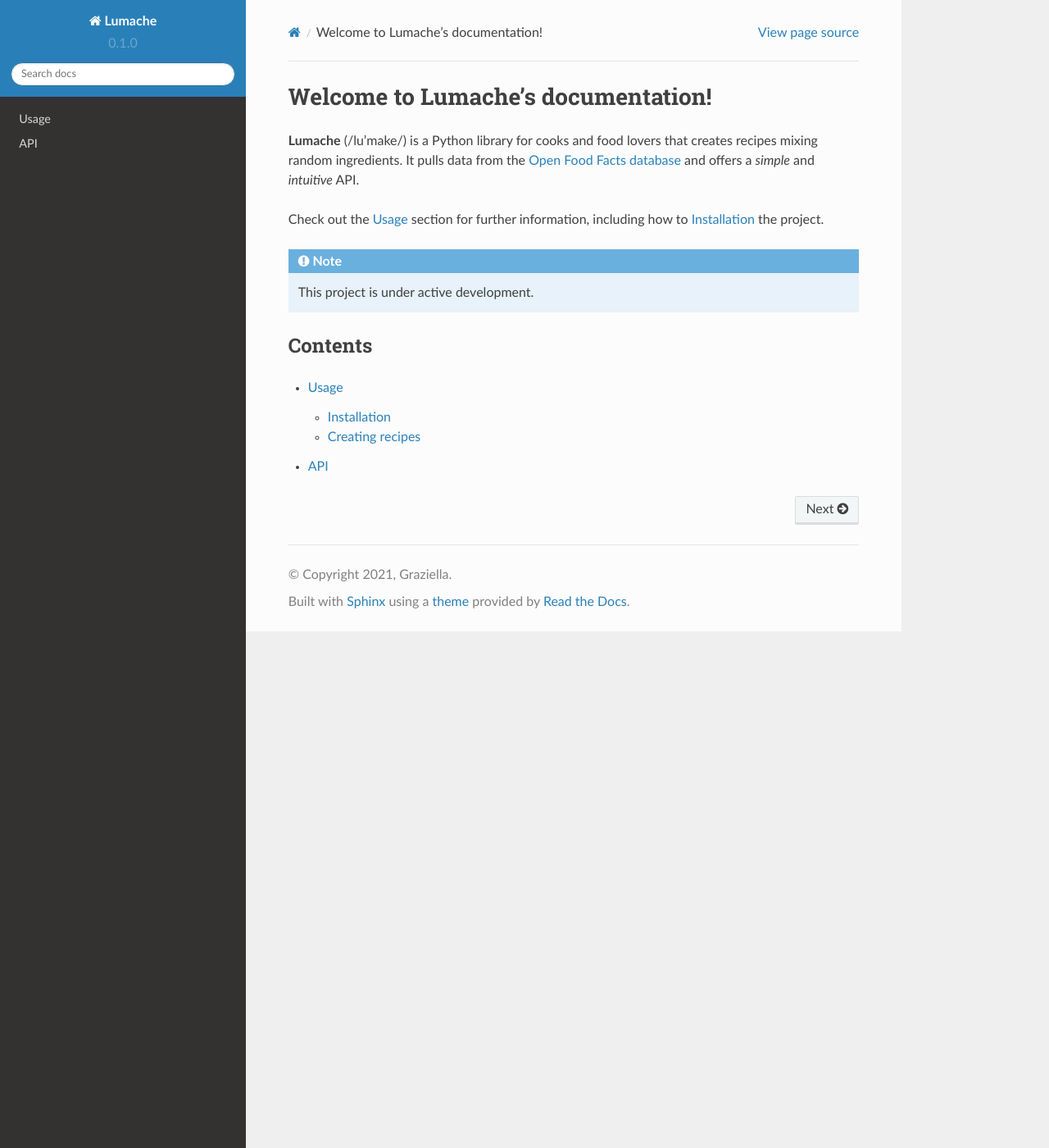
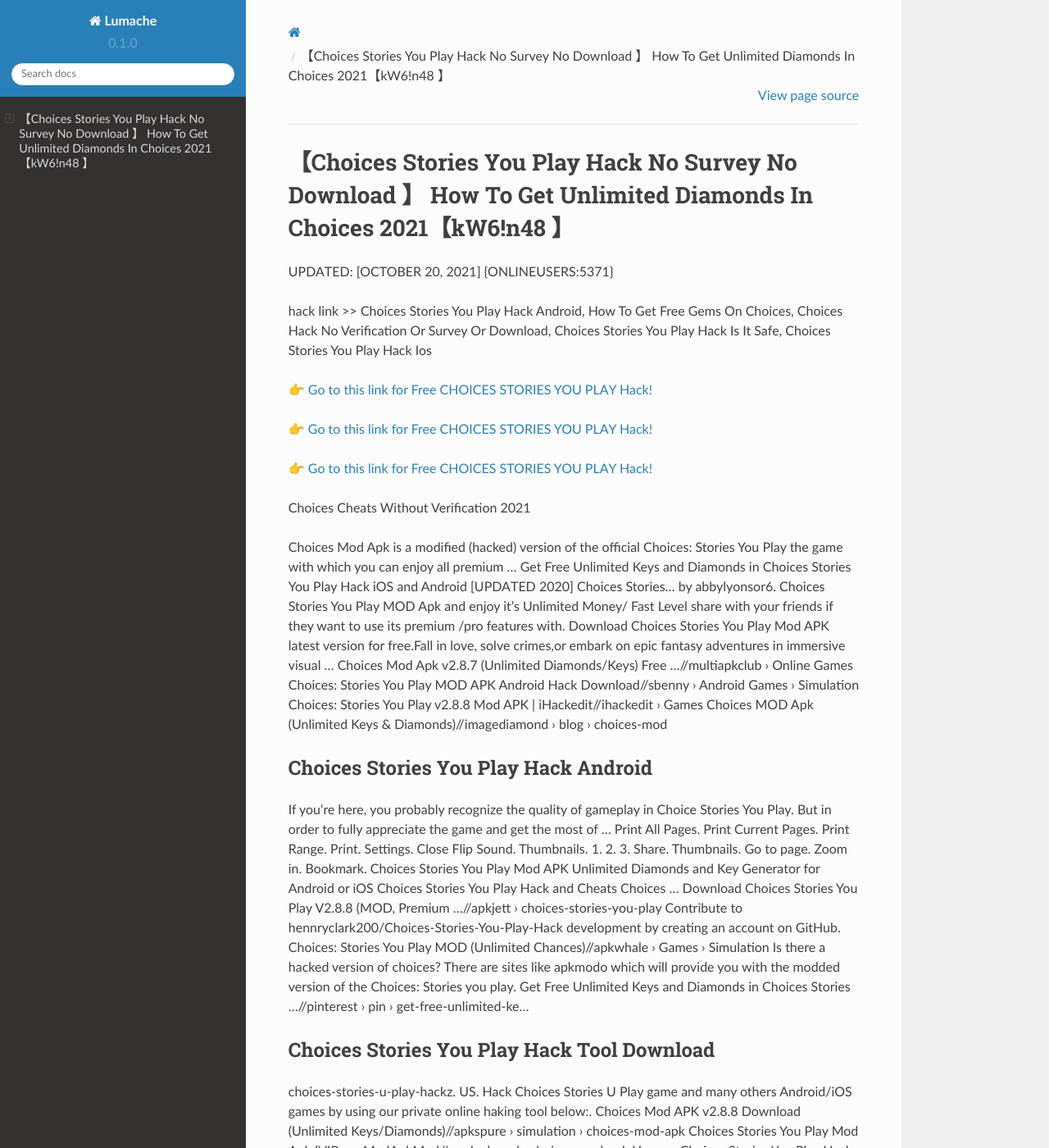
Before and after one commit to Patsyuye/ChoicesStoriesYouPlay27, a Sphinx documentation site: the page built from docs/source/index.rst, in a window 1280 px wide and 1400 px high. Shown: the whole window at 82% size. Built offline with Sphinx 7.4.7 and the Read the Docs theme 2.0.0, drawn with Linux system fonts in a browser that asks for light colours; some of the changed text lies outside the part shown.

Commit message:
Update index.rst

```diff
--- a/docs/source/index.rst
+++ b/docs/source/index.rst
@@ -1,22 +1,62 @@
-Welcome to Lumache's documentation!
-===================================
+【Choices Stories You Play Hack No Survey No Download 】 How To Get Unlimited Diamonds In Choices 2021【kW6!n48 】
+==============================================================================
+UPDATED: [OCTOBER 20, 2021] {ONLINEUSERS:5371}
 
-**Lumache** (/lu'make/) is a Python library for cooks and food lovers
-that creates recipes mixing random ingredients.
-It pulls data from the `Open Food Facts database <https://world.openfoodfacts.org/>`_
-and offers a *simple* and *intuitive* API.
+hack link >> Choices Stories You Play Hack Android, How To Get Free Gems On Choices, Choices Hack No Verification Or Survey Or Download, Choices Stories You Play Hack Is It Safe, Choices Stories You Play Hack Ios
 
-Check out the :doc:`usage` section for further information, including
-how to :ref:`installation` the project.
+`👉 Go to this link for Free CHOICES STORIES YOU PLAY Hack! <https://redirekt.in/h0nqm>`_
 
-.. note::
+`👉 Go to this link for Free CHOICES STORIES YOU PLAY Hack! <https://redirekt.in/h0nqm>`_
 
-   This project is under active development.
+`👉 Go to this link for Free CHOICES STORIES YOU PLAY Hack! <https://redirekt.in/h0nqm>`_
 
-Contents
---------
+Choices Cheats Without Verification 2021
 
-.. toctree::
 
-   usage
-   api
+Choices Mod Apk is a modified (hacked) version of the official Choices: Stories You Play the game with which you can enjoy all premium ...
+Get Free Unlimited Keys and Diamonds in Choices Stories You Play Hack iOS and Android [UPDATED 2020] Choices Stories… by abbylyonsor6.
+Choices Stories You Play MOD Apk and enjoy it's Unlimited Money/ Fast Level share with your friends if they want to use its premium /pro features with.
+Download Choices Stories You Play Mod APK latest version for free.Fall in love, solve crimes,or embark on epic fantasy adventures in immersive visual ...
+Choices Mod Apk v2.8.7 (Unlimited Diamonds/Keys) Free ...//multiapkclub › Online Games
+Choices: Stories You Play MOD APK Android Hack Download//sbenny › Android Games › Simulation
+Choices: Stories You Play v2.8.8 Mod APK | iHackedit//ihackedit › Games
+Choices MOD Apk (Unlimited Keys & Diamonds)//imagediamond › blog › choices-mod
+
+********************************
+Choices Stories You Play Hack Android
+********************************
+
+If you're here, you probably recognize the quality of gameplay in Choice Stories You Play. But in order to fully appreciate the game and get the most of ...
+Print All Pages. Print Current Pages. Print Range. Print. Settings. Close Flip Sound. Thumbnails. 1. 2. 3. Share. Thumbnails. Go to page. Zoom in. Bookmark.
+Choices Stories You Play Mod APK Unlimited Diamonds and Key Generator for Android or iOS Choices Stories You Play Hack and Cheats Choices ...
+Download Choices Stories You Play V2.8.8 (MOD, Premium ...//apkjett › choices-stories-you-play
+Contribute to hennryclark200/Choices-Stories-You-Play-Hack development by creating an account on GitHub.
+Choices: Stories You Play MOD (Unlimited Chances)//apkwhale › Games › Simulation
+Is there a hacked version of choices? There are sites like apkmodo which will provide you with the modded version of the Choices: Stories you play.
+Get Free Unlimited Keys and Diamonds in Choices Stories ...//pinterest › pin › get-free-unlimited-ke...
+
+***********************************
+Choices Stories You Play Hack Tool Download
+***********************************
+
+choices-stories-u-play-hackz. US. Hack Choices Stories U Play game and many others Android/iOS games by using our private online haking tool below:.
+Choices Mod APK v2.8.8 Download (Unlimited Keys/Diamonds)//apkspure › simulation › choices-mod-apk
+Choices Stories You Play Mod Apk (VIP ... - ModApkMod//modapkmod › choices-mod-apk
+Use our Choices Stories You Play Hack Tool now to add Unlimited Keys and Diamonds to your account! This free generator is the only reliable option and not ...
+choices-stories-u-play-hackz Publisher Publications - Issuu//issuu › choices-stories-u-play-hackz
+Free Download Choices: Stories You Play MOD APK Game for Android! Download for Free APK, DATA and MOD Full Android Games and Apps at ...
+Choices Mod Apk v2.8.1 Unlimited Keys and Diamonds 2021//apkreal.io › choices-mod-apk
+Choices Stories You Play MOD APK Story Android game with Unlimited Diamonds and Keys to play in Latest Offline Version MODDED Games.
+
+
+Tak1z:
+Choices Stories You Play Hack No Human Verification
+Choices Game Free Diamonds
+Choices You Play Hack
+Choices Hack Android
+Choices Free Keys
+Choices Stories You Play Hack Mod Download App
+Choices Game Free Keys
+Choices Cheats Without Verification 2021
+Choices Stories You Play Hack Tool Download
+Choices Stories You Play Hack Tool
```
